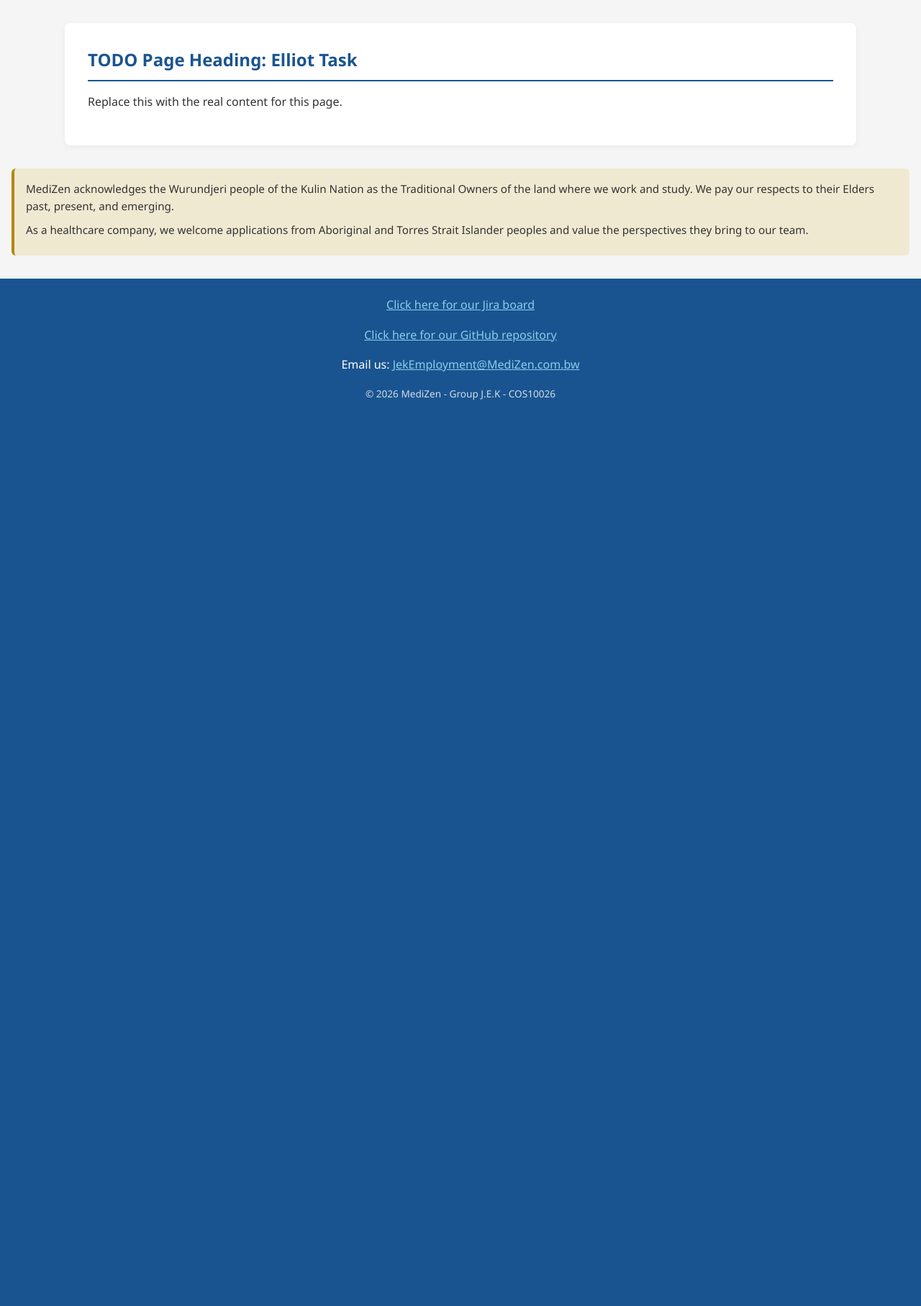
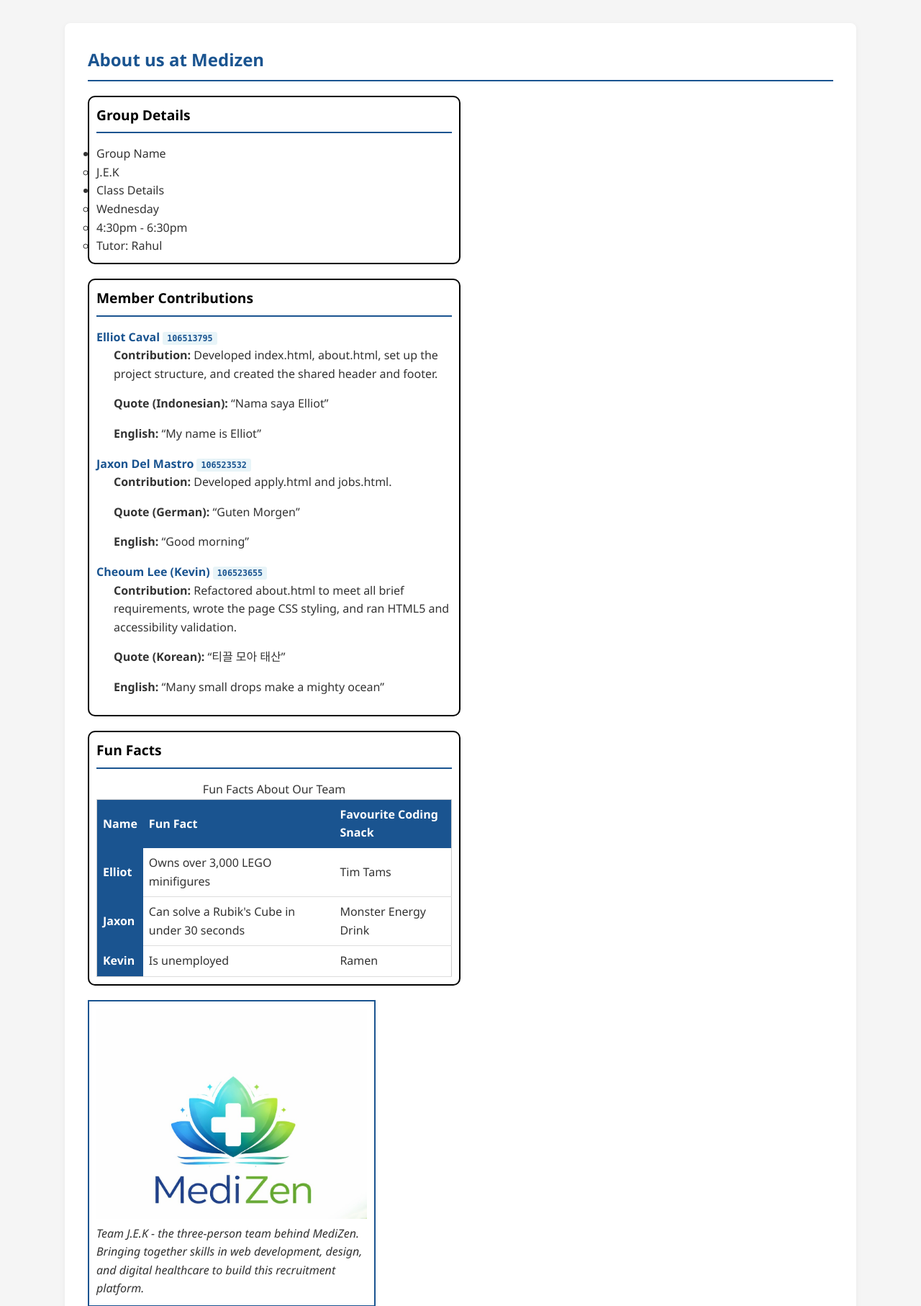
Before and after one commit to ElliotCaval07/GroupAssignment1, a PHP site: page /project2/about.php in a window 1280 px wide. Shown: the part 275-2089 px from the top of the page at 72% size. Before the commit the page ends 831 px from the top, so only its background shows below. Run offline with PHP 8.4, Linux system fonts and the light colour scheme.

Commit message:
Added contents for the about page

```diff
--- a/project2/about.php
+++ b/project2/about.php
@@ -33,7 +33,7 @@
     <meta name="author" content="J.E.K Group - MediZen">
 
     <!-- TODO: update the page title -->
-    <title>TODO Page Title - MediZen</title>
+    <title>Page about the team behind Medizen</title>
 
     <link rel="stylesheet" href="styles/style.css">
 </head>
@@ -46,8 +46,8 @@
 
     <main>
         <!-- TODO: page-specific content goes here -->
-        <h2>TODO Page Heading: Elliot Task</h2>
-        <p>Replace this with the real content for this page.</p>
+        <h2>About us at Medizen</h2>
+
 
         <!--
             TODO: Part 1 feedback asks for one embedded <style> block
@@ -59,6 +59,167 @@
 
             <p style="color: navy;">This paragraph uses inline style.</p>
         -->
+            <style>
+    /* Figure border */
+    figure {
+      border: 2px solid #1a5490;
+      padding: 10px;
+      max-width: 400px;
+    }
+
+    /* Make image fit inside the figure */
+    figure img {
+      width: 100%;
+    }
+
+    /* Student ID styling */
+    .student-id {
+      background-color: #e8f4f8;
+      padding: 2px 6px;
+    }
+
+    /* Table with hex colour and hover */
+    table {
+      border: 1px solid #cccccc;
+      margin: 0;
+    }
+
+    table th {
+      background-color: #1a5490;
+      color: #ffffff;
+      padding: 8px;
+    }
+
+    table td {
+      padding: 8px;
+    }
+
+    table tr:hover {
+      background-color: #e8f4f8;
+    }
+
+    /* Section styling for consistancy */
+    section {
+      border: 2px solid black;
+      border-radius: 10px;
+      padding: 10px;
+      margin: 20px 0;
+      width: 50%;
+    }
+
+    /* Member list styling */
+    .member-list dt {
+      font-weight: bold;
+      margin-top: 10px;
+    }
+  </style>
+
+</head>
+
+<body>
+
+  <!-- Group and class details using nested list -->
+  <section>
+    <h2 style="text-align: left; color: black; font-size: 1.2em;">Group Details</h2>
+    <ul>
+      <li>Group Name
+        <ul>
+          <li>J.E.K</li>
+        </ul>
+      </li>
+      <li>Class Details
+        <ul>
+          <li>Wednesday</li>
+          <li>4:30pm - 6:30pm</li>
+          <li>Tutor: Rahul</li>
+        </ul>
+      </li>
+    </ul>
+  </section>
+
+  <!-- Member contributions and quotes using definition list -->
+  <section>
+    <h2 style="text-align: left; color: black; font-size: 1.2em;">Member Contributions</h2>
+    <dl class="member-list">
+
+      <dt>
+        Elliot Caval
+        <span class="student-id">106513795</span>
+      </dt>
+      <dd>
+        <p><strong>Contribution:</strong> Developed index.html, about.html, set up the project structure, and created
+          the
+          shared
+          header and footer.</p>
+        <p><strong>Quote (Indonesian):</strong> <q lang="id">Nama saya Elliot</q></p>
+        <p><strong>English:</strong> <q>My name is Elliot</q></p>
+      </dd>
+
+      <dt>
+        Jaxon Del Mastro
+        <span class="student-id">106523532</span>
+      </dt>
+      <dd>
+        <p><strong>Contribution:</strong> Developed apply.html and jobs.html.</p>
+        <p><strong>Quote (German):</strong> <q lang="de">Guten Morgen</q></p>
+        <p><strong>English:</strong> <q>Good morning</q></p>
+      </dd>
+
+      <dt>
+        Cheoum Lee (Kevin)
+        <span class="student-id">106523655</span>
+      </dt>
+      <dd>
+        <p><strong>Contribution:</strong> Refactored about.html to meet all brief requirements, wrote the page CSS
+          styling, and ran HTML5 and accessibility validation.</p>
+        <p><strong>Quote (Korean):</strong> <q lang="ko">티끌 모아 태산</q></p>
+        <p><strong>English:</strong> <q>Many small drops make a mighty ocean</q></p>
+      </dd>
+
+    </dl>
+  </section>
+
+  <!-- Fun facts table with caption -->
+  <section>
+    <h2 style="text-align: left; color: black; font-size: 1.2em;">Fun Facts</h2>
+    <table class="fun-facts-table">
+      <caption>Fun Facts About Our Team</caption>
+      <thead>
+        <tr>
+          <th scope="col">Name</th>
+          <th scope="col">Fun Fact</th>
+          <th scope="col">Favourite Coding Snack</th>
+        </tr>
+      </thead>
+      <tbody>
+        <tr>
+          <th scope="row">Elliot</th>
+          <td>Owns over 3,000 LEGO minifigures</td>
+          <td>Tim Tams</td>
+        </tr>
+        <tr>
+          <th scope="row">Jaxon</th>
+          <td>Can solve a Rubik's Cube in under 30 seconds</td>
+          <td>Monster Energy Drink</td>
+        </tr>
+        <tr>
+          <th scope="row">Kevin</th>
+          <td>Is unemployed</td>
+          <td>Ramen</td>
+        </tr>
+      </tbody>
+    </table>
+  </section>
+
+  <!-- Team photo (using logo as placeholder) using inline CSS -->
+  <figure>
+    <img src="styles/images/MediZenLogo.jpeg" alt="MediZen team logo representing Group J.E.K">
+    <figcaption style="font-style: italic;">
+      Team J.E.K - the three-person team behind MediZen.
+      Bringing together skills in web development, design,
+      and digital healthcare to build this recruitment platform.
+    </figcaption>
+  </figure>
     </main>
 
     <!-- Acknowledgement of Country -->
```
